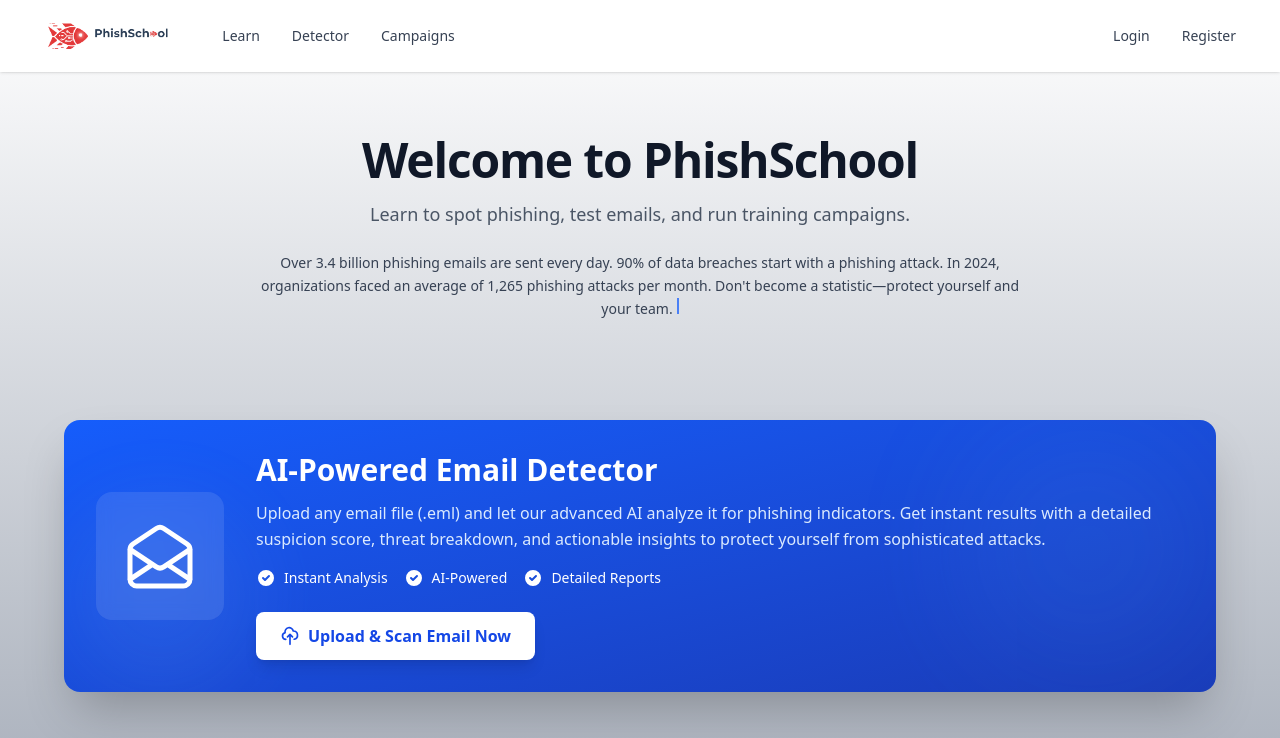
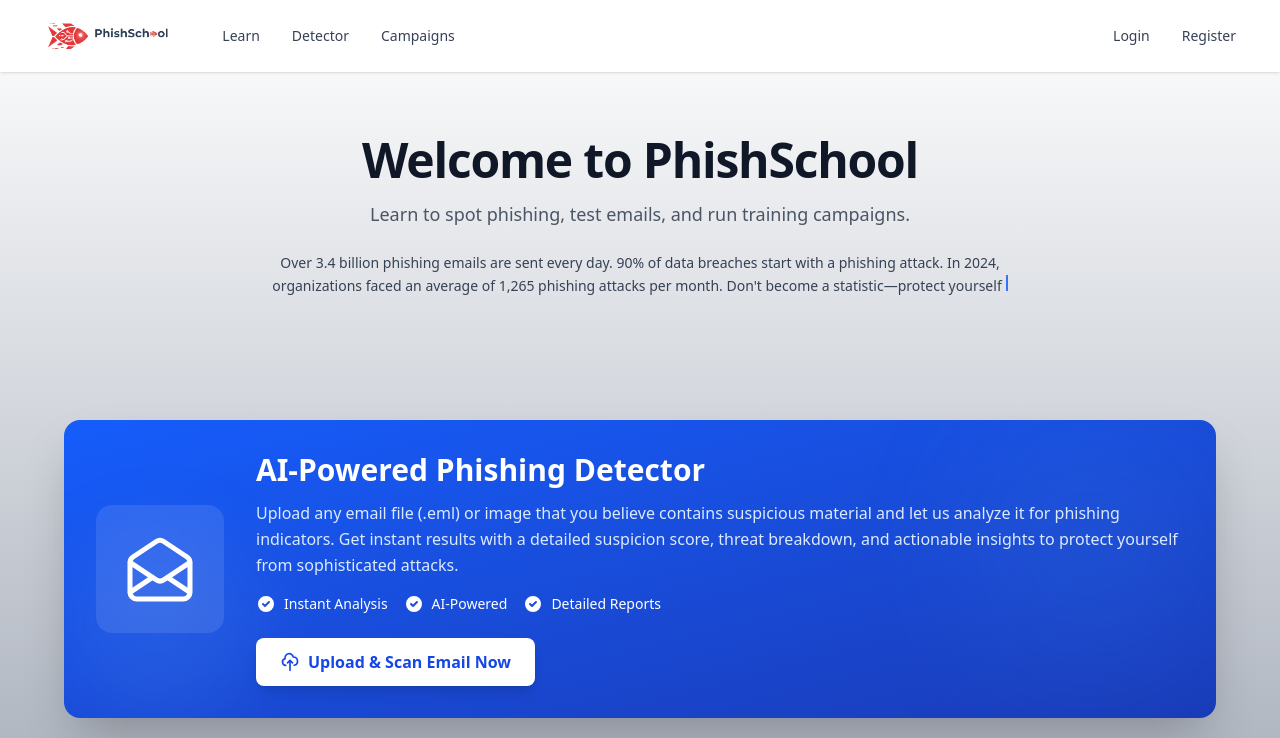
Before and after one commit to JustinCWang/PhishSchool, a React (Vite) app in the folder client/: page / in a window 1280 px wide. Shown: the top 738 px of the page. Built offline with nearby package versions, Linux system fonts and the light colour scheme; no server answers.

Commit message:
home page changes

```diff
--- a/client/src/components/Home.tsx
+++ b/client/src/components/Home.tsx
@@ -6,7 +6,7 @@
   const [showDetector, setShowDetector] = useState<boolean>(false)
   const [showOtherSections, setShowOtherSections] = useState<boolean>(false)
 
-  const fullText = "Over 3.4 billion phishing emails are sent every day. 90% of data breaches start with a phishing attack. In 2024, organizations faced an average of 1,265 phishing attacks per month. Don't become a statistic—protect yourself and your team."
+  const fullText = "Over 3.4 billion phishing emails are sent every day. 90% of data breaches start with a phishing attack. In 2024, organizations faced an average of 1,265 phishing attacks per month. Don't become a statistic—protect yourself"
 
   useEffect(() => {
     let index = 0
@@ -73,9 +73,9 @@
 
             {/* Content Section */}
             <div className="flex-1 text-center md:text-left">
-              <h2 className="text-3xl font-bold text-white mb-3">AI-Powered Email Detector</h2>
+              <h2 className="text-3xl font-bold text-white mb-3">AI-Powered Phishing Detector</h2>
               <p className="text-blue-100 text-base mb-4 leading-relaxed">
-                Upload any email file (.eml) and let our advanced AI analyze it for phishing indicators.
+                Upload any email file (.eml) or image that you believe contains suspicious material and let us analyze it for phishing indicators.
                 Get instant results with a detailed suspicion score, threat breakdown, and actionable insights
                 to protect yourself from sophisticated attacks.
               </p>
```
